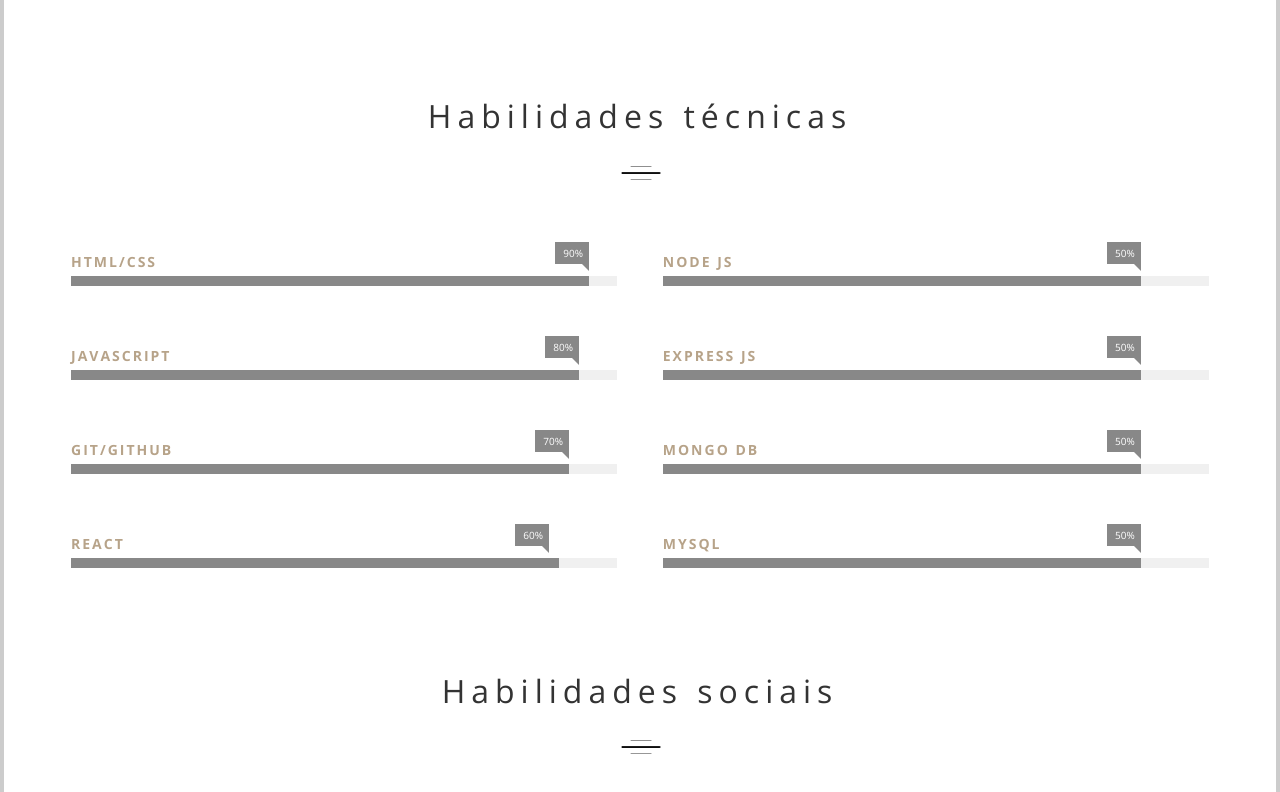
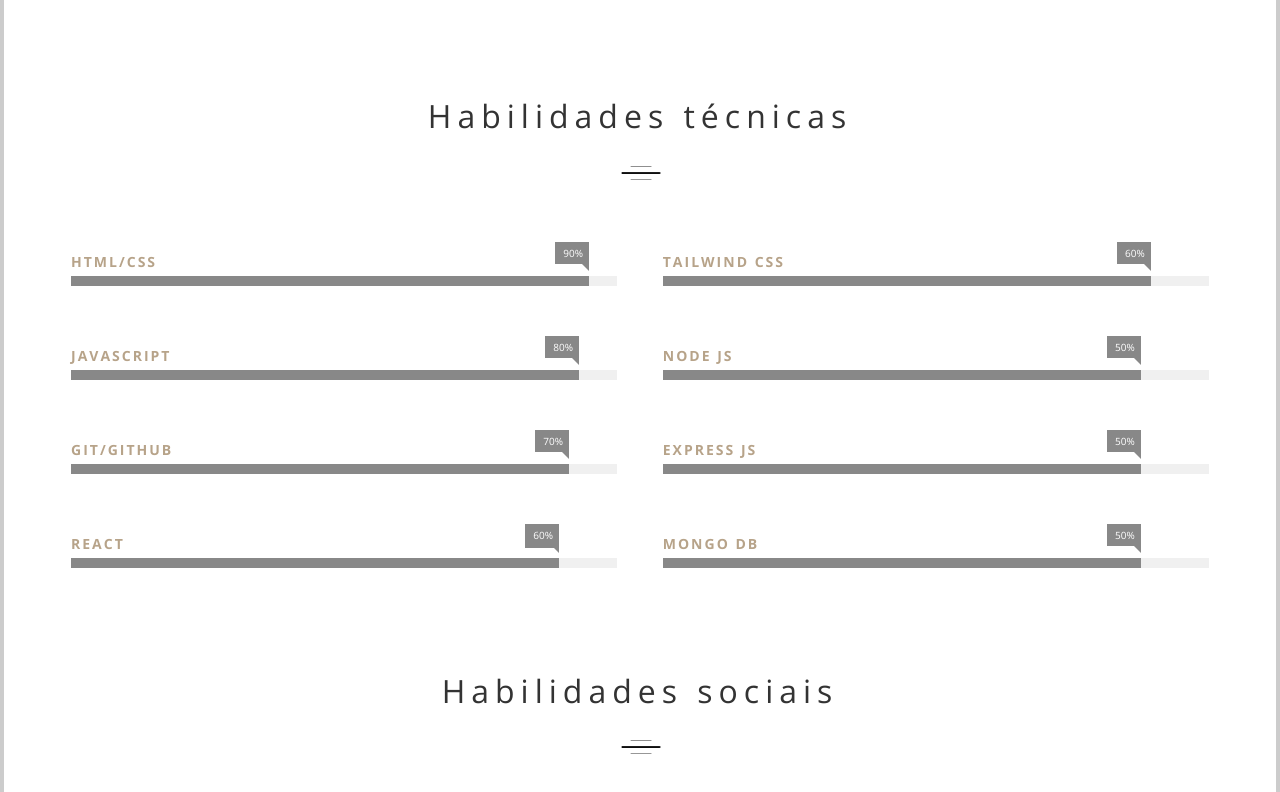
Before and after one commit to gabrielcastro77/gabrielcastro, a plain HTML site: page pages/aboutme.html in a window 1280 px wide. Shown: the part 669-1461 px from the top of the page. Drawn offline with nearby package versions, Linux system fonts and the light colour scheme; a web font is replaced by a local one.

Commit message:
atualização

```diff
--- a/pages/aboutme.html
+++ b/pages/aboutme.html
@@ -34,7 +34,7 @@
             <img class="self1" src="../assets/self1.png" alt="Foto de perfil">
             <div class="second-box-a">
                 <p class="text">
-                    Olá... me chamo Gabriel, tenho 28 anos, venho, dá área de atendimento ao cliente, onde pude aprender muito sobre comunicação e trabalho em equipe. Encontro-me atualmente em transição de carreira para a área de desenvolvimento front-end., onde tenho trabalhado como freelancer. Minhas especialidades incluem as principais tecnologias para criação e desenvolvimento de projetos.
+                    Olá... me chamo Gabriel, tenho 28 anos, venho, dá área de atendimento ao cliente, onde adquiri uma forte base em comunicação e trabalho em equipe. atualmente  em transição de carreira para a área de desenvolvimento front-end., onde tenho trabalhado como freelancer. Minhas especialidades incluem as principais tecnologias para criação e desenvolvimento de projetos web.
                 </p>
                 <ul class="list">
                     <li class="item">
@@ -56,7 +56,7 @@
                 </ul>
                 <div class="second-box-b">
                     <a class="link1" href="mailto:gabrielsilvadecastro777@gmail.com">Contrate-me para trabalhar</a>
-                    <a class="link2" href="../assets/Gabriel Castro.pdf" download="Gabriel Castro.pdf" type="application/pdf">Baixar currículo</a>
+                    <a class="link2" href="../assets/curriculo_gabriel_castro_desenvolvedor_front_end.pdf" download="curriculo_gabriel_castro_desenvolvedor_front_end.pdf" type="application/pdf">Baixar currículo</a>
                 </div>
             </div>
         </div>
@@ -113,9 +113,9 @@
                 <div class="go2">
                     <div class="ht">
                         <div class="ht5-box1">
-                            50%
+                            60%
                         </div>
-                        <p class="ht-text">Node JS</p>
+                        <p class="ht-text">Tailwind CSS</p>
                         <div class="ht5-box2">
                             <div class="ht5-box3">
                             </div>
@@ -125,7 +125,7 @@
                         <div class="ht6-box1">
                             50%
                         </div>
-                        <p class="ht-text">Express JS</p>
+                        <p class="ht-text">node JS</p>
                         <div class="ht6-box2">
                             <div class="ht6-box3">
                             </div>
@@ -135,7 +135,7 @@
                         <div class="ht7-box1">
                             50%
                         </div>
-                        <p class="ht-text">Mongo DB</p>
+                        <p class="ht-text">express JS</p>
                         <div class="ht7-box2">
                             <div class="ht7-box3">
                             </div>
@@ -145,7 +145,7 @@
                         <div class="ht7-box1">
                             50%
                         </div>
-                        <p class="ht-text">MySQL</p>
+                        <p class="ht-text">Mongo DB</p>
                         <div class="ht7-box2">
                             <div class="ht7-box3">
                             </div>
--- a/styles/aboutme.css
+++ b/styles/aboutme.css
@@ -315,9 +315,9 @@ section {
 .ht4-box1 {
     position: absolute;
     width: 34px;
-    height: 24;
+    height: 24px;
     top: -10px;
-    right: 68px;
+    right: 58px;
     padding: 4px 8px;
     font: 10px "Open Sans", sans-serif;
     color: #ffffff;
@@ -353,7 +353,7 @@ section {
     width: 34px;
     height: 24;
     top: -10px;
-    right: 68px;
+    right: 58px;
     padding: 4px 8px;
     font: 10px "Open Sans", sans-serif;
     color: #ffffff;
@@ -380,7 +380,7 @@ section {
 
 .ht5-box3 {
     background-color: #888888;
-    width: calc(100% - 68px);
+    width: calc(100% - 58px);
     height: 10px;
 }
 
```
Also changed, not shown: pages/portfolio.html (+2 -2 lines), assets/projeto.png (added), 2 other files.
